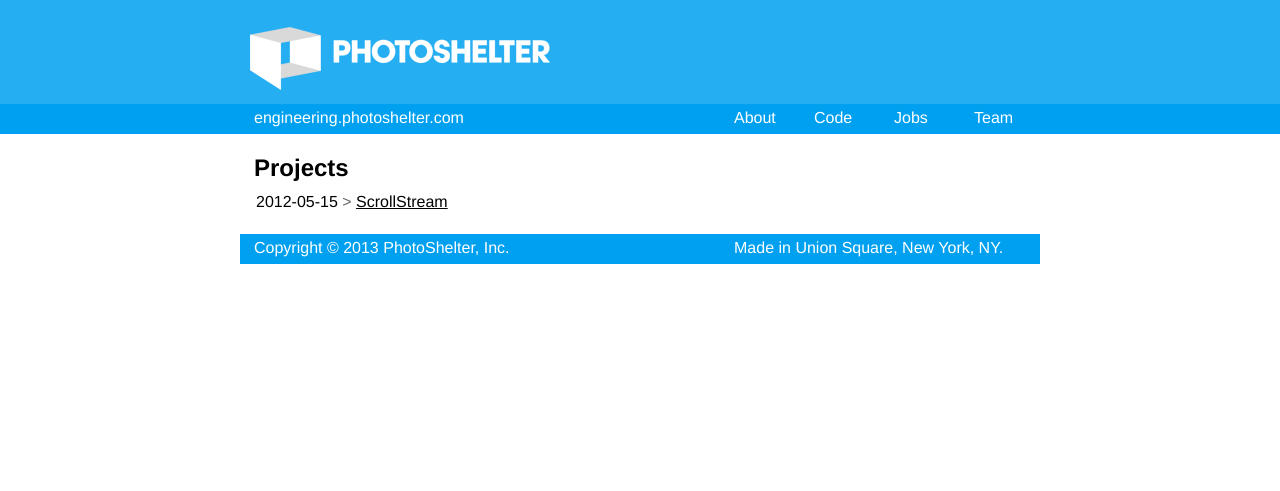
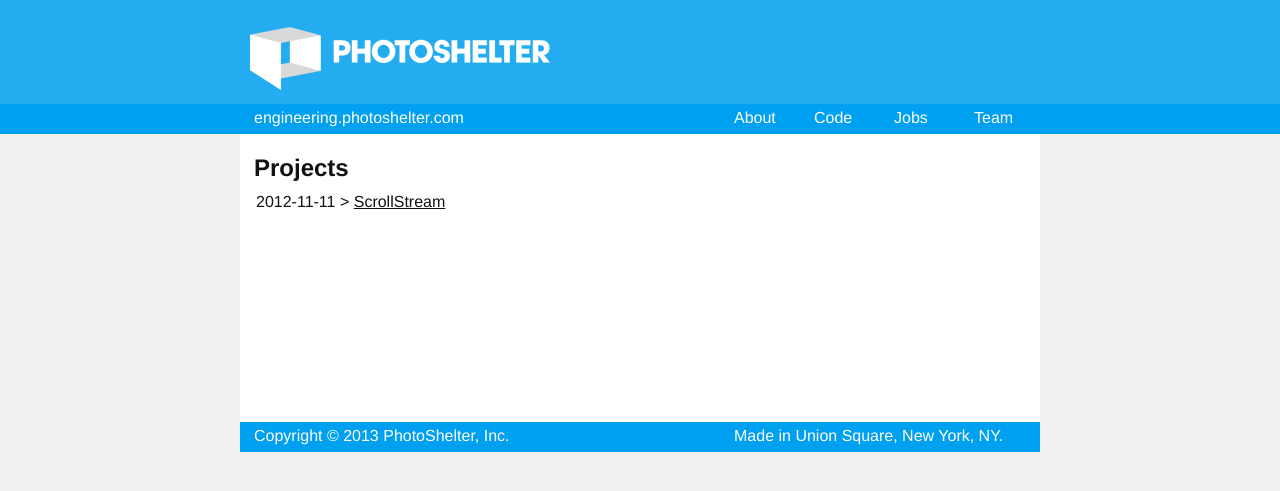
Before and after one commit to photoshelter/photoshelter.github.com, a Jekyll site: the page built from index.html, in a window 1280 px wide. Shown: the top 491 px of the page. Built offline with Jekyll 4.4.1, drawn with Linux system fonts in a browser that asks for light colours; Markdown is read by kramdown in place of the engine named in the settings.

Commit message:
Fixing CSS min-width bug and tweaking layout

```diff
--- a/_layouts/default.html
+++ b/_layouts/default.html
@@ -3,8 +3,7 @@
     <head>
         <meta charset="utf-8">
         <meta name="author" content="PhotoShelter">
-        <!-- <meta name="description" content="TODO"> -->
-        <!-- <meta name="keywords" content="TODO"> -->
+        <meta name="description" content="Tech posts and projects from PhotoShelter Engineering">
         <meta name="viewport" content="width=840">
         <title>{{ page.title }}</title>
         <link rel="stylesheet" href="/assets/css/normalize.css">
@@ -13,14 +12,16 @@
         <script>var _gaq=[['_setAccount','{{ site.analytics }}'],['_trackPageview']];(function(d,t){var g=d.createElement(t),s=d.getElementsByTagName(t)[0];g.async=1;g.src='//www.google-analytics.com/ga.js';s.parentNode.insertBefore(g,s)})(document,'script')</script>
     </head>
     <body>
-        <div id="header">
-            <div class="logo">
-                <div class="wrapper">
-                    <a href="http://www.photoshelter.com/"><div class="ps-logo"></div></a>
+        <div id="brand">
+            <div class="div-center">
+                <div class="div-belt">
+                    <a href="http://www.photoshelter.com/"><div class="logo"></div></a>
                 </div>
             </div>
-            <div class="nav clearfix">
-                <div class="wrapper">
+        </div>
+        <div id="header">
+            <div class="div-center">
+                <div class="div-belt clearfix">
                     <div class="title"><a href="/">engineering.photoshelter.com</a></div>
                     <ul class="clearfix">
                         <li><a href="http://www.photoshelter.com/about/index/index">About</a></li>
@@ -31,16 +32,22 @@
                 </div>
             </div>
         </div>
-        <div id="container">
-            <div id="content">
-                {{ content }}
+        <div id="content">
+            <div class="div-center">
+                <div class="div-belt">
+                    {{ content }}
+                </div>
             </div>
         </div>
         <div id="footer">
-            <ul class="info clearfix">
-                <li class="copy"><div>Copyright &copy; 2013 <a href="http://www.photoshelter.com/">PhotoShelter, Inc.</a></div></li>
-                <li class="made"><div>Made in <a href="http://en.wikipedia.org/wiki/Union_Square_(New_York_City)">Union Square</a>, <a href="http://en.wikipedia.org/wiki/New_York_City">New York, NY</a>.</div></li>
-            </ul>
+            <div class="div-center">
+                <div class="div-belt">
+                    <ul class="clearfix">
+                        <li class="copy"><div>Copyright &copy; 2013 <a href="http://www.photoshelter.com/">PhotoShelter, Inc.</a></div></li>
+                        <li class="made"><div>Made in <a href="http://en.wikipedia.org/wiki/Union_Square_(New_York_City)">Union Square</a>, <a href="http://en.wikipedia.org/wiki/New_York_City">New York, NY</a>.</div></li>
+                    </ul>
+                </div>
+            </div>
         </div>
     </body>
 </html>
--- a/assets/css/main.css
+++ b/assets/css/main.css
@@ -1,27 +1,14 @@
-/*** common ***/
+/*** main ***/
 
 body {
-    color: #000;
+    color: #111;
+    background-color: #F0F0F0;
     font-family: "Helvetica Neue", Helvetica, Arial, sans-serif;
     font-size: 16px;
 }
 
-.wrapper {
-    width: 800px;
-    margin: 0 auto;
-}
-
-.clearfix:after {
-    content: "";
-    display: table;
-    clear: both;
-}
-
-.light {
-    color: #666;
-}
-
 #header ul,
+#content .posts,
 #footer ul {
     margin: 0;
     padding: 0;
@@ -45,14 +32,38 @@
     text-decoration: underline;
 }
 
-/*** header ***/
+/*** global ***/
 
-#header .logo {
-    min-width: 800px;
+.div-center {
+    width: 840px;
+    margin: 0 auto;
+}
+
+.div-belt {
+    width: 800px;
+    margin: 0 20px;
+}
+
+.clearfix:after {
+    content: "";
+    display: table;
+    clear: both;
+}
+
+/*
+.light {
+    color: #666;
+}
+*/
+
+/*** brand ***/
+
+#brand {
+    min-width: 840px;
     background-color: rgba(0, 160, 240, 0.85); /* ps blue @ 85% */
 }
 
-#header .ps-logo {
+#brand .logo {
     display: block;
     width: 300px;
     height: 64px;
@@ -64,8 +75,10 @@
     background-position: 0 26px;
 }
 
-#header .nav {
-    min-width: 800px;
+/*** header ***/
+
+#header {
+    min-width: 840px;
     background-color: rgb(0, 160, 240); /* ps blue @ 100% */
 }
 
@@ -85,35 +98,28 @@
     width: 60px;
 }
 
-#header .nav a {
+#header a {
     display: block;
     padding: 5px 4px 7px 4px;
-}
-
-/*** container ***/
-
-#container {
-    width: 840px;
-    margin: 0 auto;
 }
 
 /*** content ***/
 
 #content {
-    width: 800px;
-    margin: 16px 20px;
+    background-color: #F0F0F0;
+    min-width: 840px;
+}
+
+#content .div-belt {
+    background: #FFF;
+    min-height: 256px; /* FIXME */
+    padding: 16px 0 16px 0;
 }
 
 #content h1 {
     font-size: 24px;
     margin: 0 10px;
     padding: 4px 4px 6px 4px;
-}
-
-#content .posts {
-    margin: 0;
-    padding: 0;
-    list-style-type: none;
 }
 
 #content .posts li {
@@ -123,7 +129,7 @@
 }
 
 #content a {
-    color: #000;
+    color: #111;
 }
 #content a:hover {
     text-decoration: none;
@@ -133,9 +139,10 @@
 
 #footer {
     color: #FFF;
+}
+
+#footer .div-belt {
     background-color: rgb(0, 160, 240); /* ps blue @ 100% */
-    width: 800px;
-    margin: 0 auto;
 }
 
 #footer li {
--- a/index.html
+++ b/index.html
@@ -4,6 +4,6 @@
 ---
 
 <h1>Projects</h1>
-<ol class="posts">
-    <li>2012-05-15&nbsp;<span class="light">&gt;</span>&nbsp;<a href="https://github.com/photoshelter/scrollstream">ScrollStream</a></li>
-</ol>
+                    <ol class="posts">
+                        <li>2012-11-11&nbsp;<span class="light">&gt;</span>&nbsp;<a href="https://github.com/photoshelter/scrollstream">ScrollStream</a></li>
+                    </ol>
```
